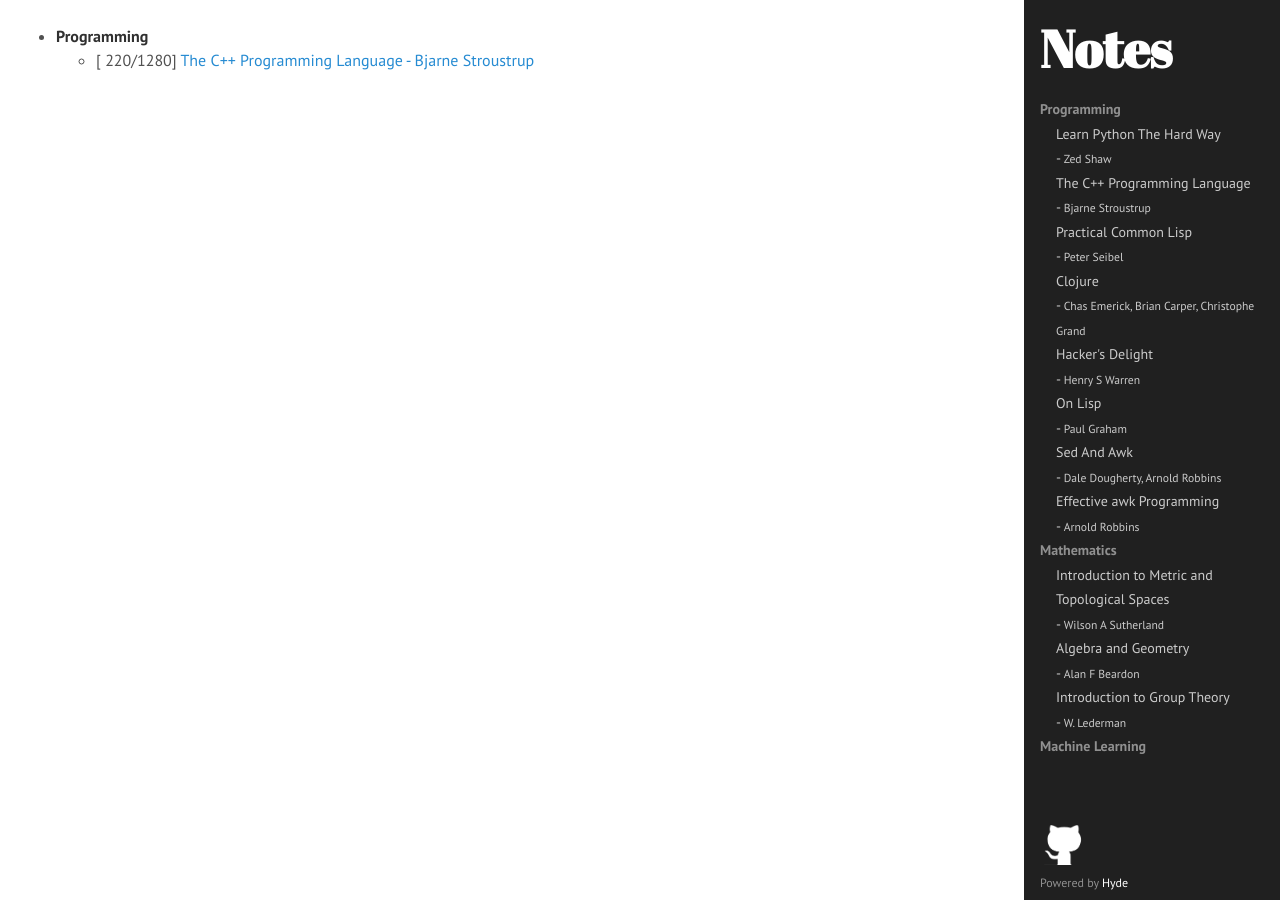
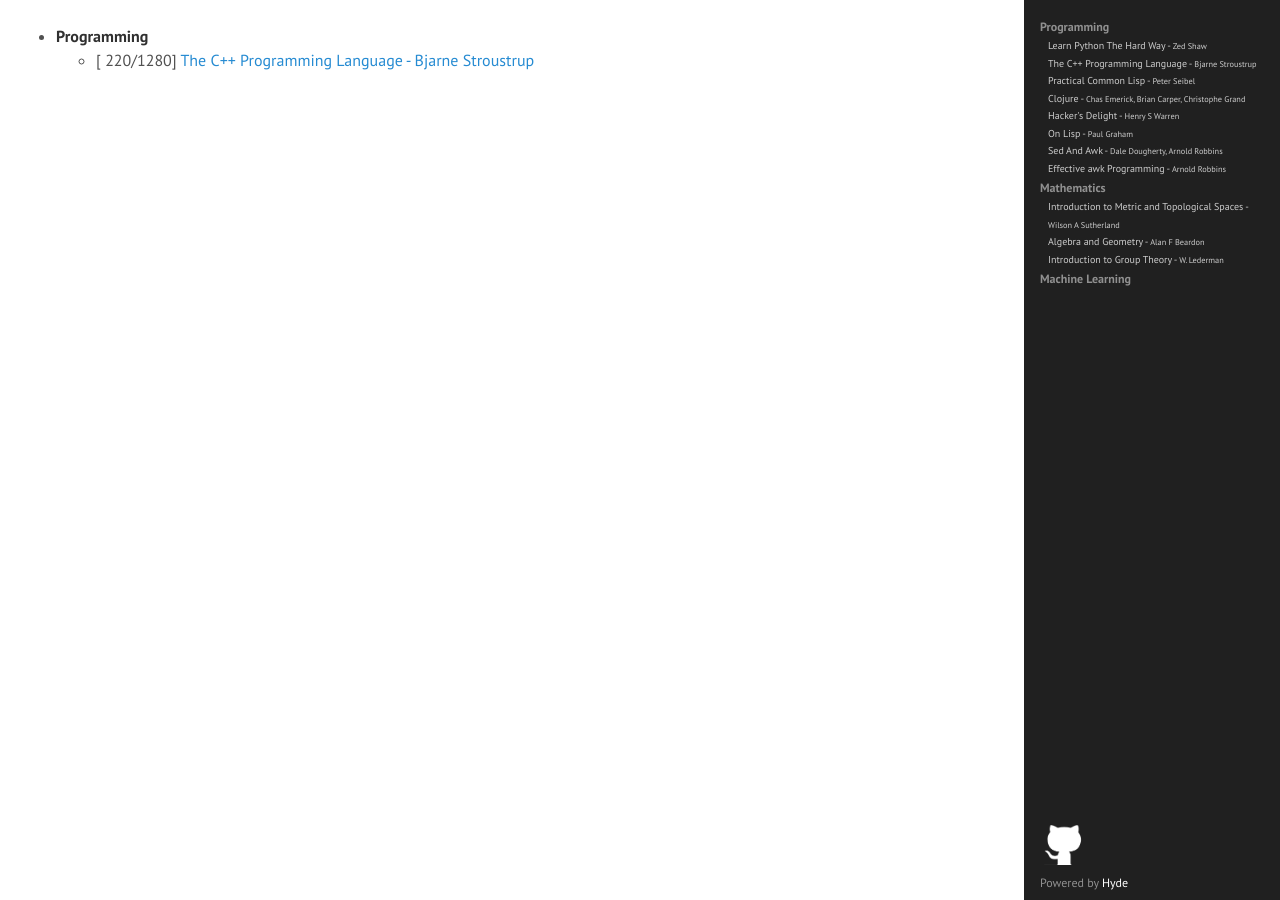
Before and after one commit to Corei13/notes, a Jekyll site: the page built from README.md, in a window 1280 px wide. Built offline with Jekyll 4.4.1, drawn with Linux system fonts in a browser that asks for light colours; Markdown is read by kramdown in place of the engine named in the settings.

Commit message:
css changes

```diff
--- a/_includes/sidebar.html
+++ b/_includes/sidebar.html
@@ -5,23 +5,7 @@
 
 <div class="sidebar">
   <div class="container">
-    <div class="sidebar-about">
-      <h1>
-        <a href="{{ site.baseurl }}README">
-          {{ site.title }}
-        </a>
-      </h1>
-      <p class="lead">{{ site.description }}</p>
-    </div>
-
     <nav class="sidebar-nav">
-      {% comment %}
-        The code below dynamically generates a sidebar nav of pages with
-        `layout: page` in the front-matter. See readme for usage.
-      {% endcomment %}
-
-
-
       {% assign pages_list = site.pages%}
       {% for section in site.sections%}
         <b class="sidebar-nav-item">{{ section }}</b>
@@ -30,15 +14,12 @@
             {% if node.layout == "page" %}
               <a class="sidebar-nav-item{% if page.url == node.url %} active{% endif %}" href="{{site.baseurl}}{{ node.url }}">
               {{ node.title }}
-              <br/>
               - <small>{{ node.author }}</small>
               </a>
             {% endif %}
           {% endif %}
         {% endfor %}
       {% endfor %}
-
-<!--       <a class="sidebar-nav-item" href="{{ site.github.repo }}">GitHub project</a> -->
     </nav>
   </div>
   <div class="container sidebar-sticky" style="font-size:12px">
--- a/public/css/hyde.css
+++ b/public/css/hyde.css
@@ -77,7 +77,8 @@ html {
 
 .sidebar b ~ a {
   color: #ccc;
-  padding-left: 1rem;
+  padding-left: 0.5rem;
+  font-size: 10px;
 }
 
 .sidebar img {
@@ -94,7 +95,7 @@ html {
   color: #fff;
   margin-top: 0;
   font-family: "Abril Fatface", serif;
-  font-size: 3.25rem;
+  font-size: 2.25rem;
 }
 
 /* Sidebar nav */
@@ -104,7 +105,7 @@ html {
 .sidebar-nav-item {
   display: block;
   line-height: 1.75;
-  font-size: 14px;
+  font-size: 12px;
 }
 a.sidebar-nav-item:hover,
 a.sidebar-nav-item:focus {
```
